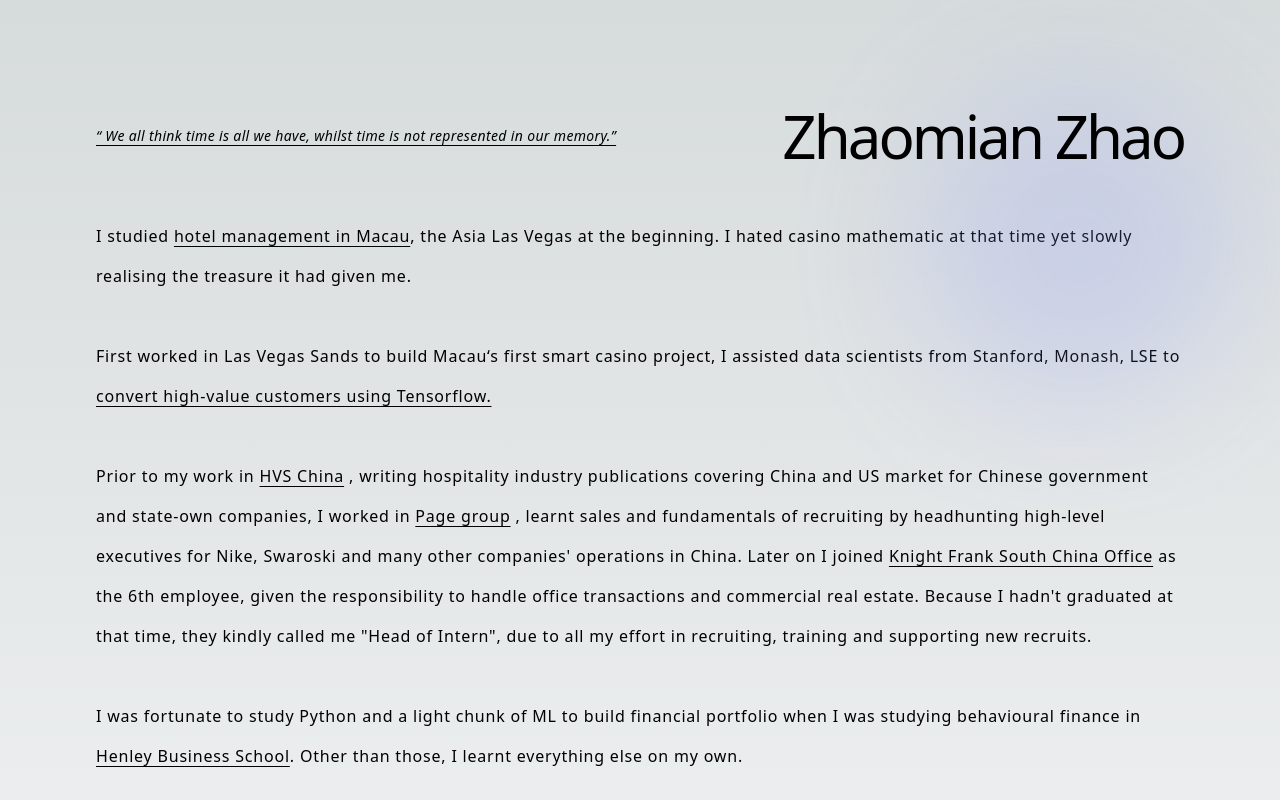
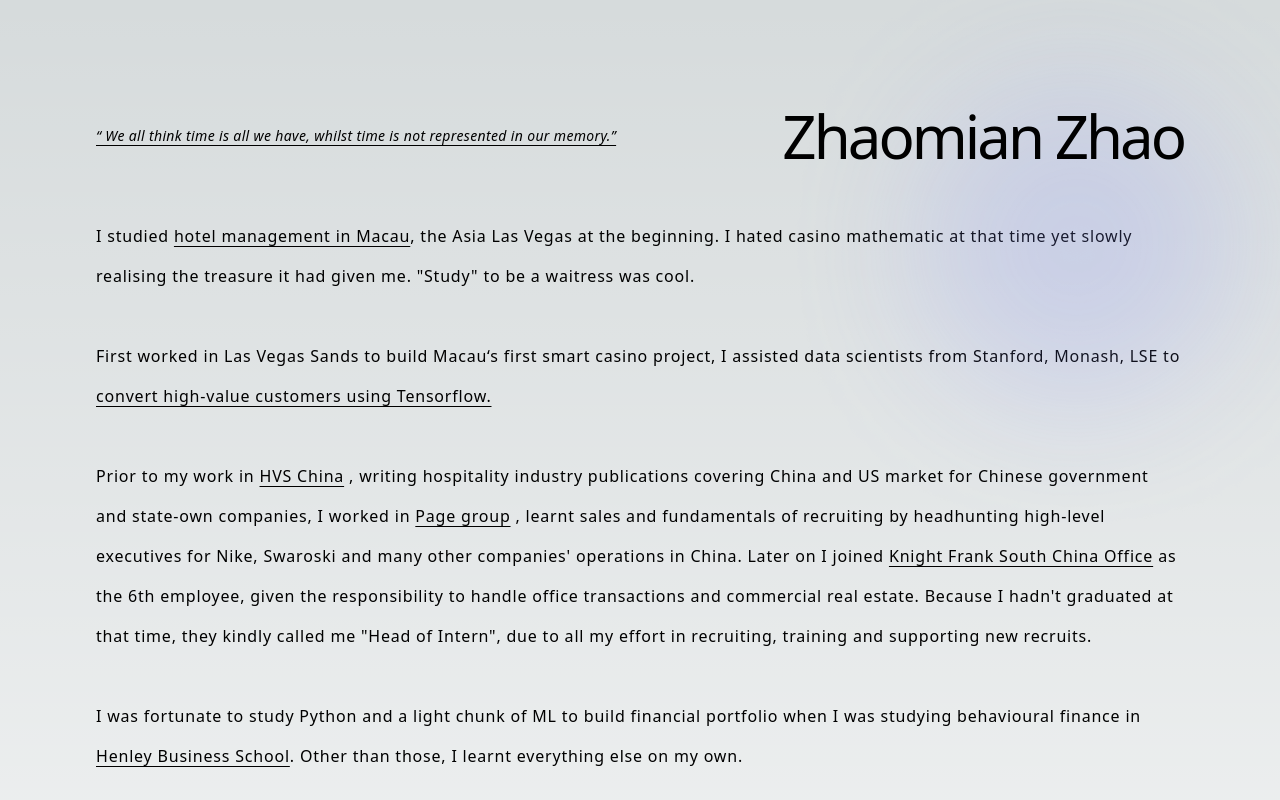
Before and after one commit to zmzlois/zhao-me, a Next.js app: page / in a window 1280 px wide. Shown: the top 800 px of the page. Built offline with nearby package versions, Linux system fonts and the light colour scheme.

Commit message:
waitress

```diff
--- a/pages/index.tsx
+++ b/pages/index.tsx
@@ -49,6 +49,7 @@
             </Link>
             , the Asia Las Vegas at the beginning. I hated casino mathematic at
             that time yet slowly realising the treasure it had given me.
+            &quot;Study&quot; to be a waitress was cool.
             <br />
             <br />
             First worked in Las Vegas Sands to build Macau&lsquo;s first smart
```
